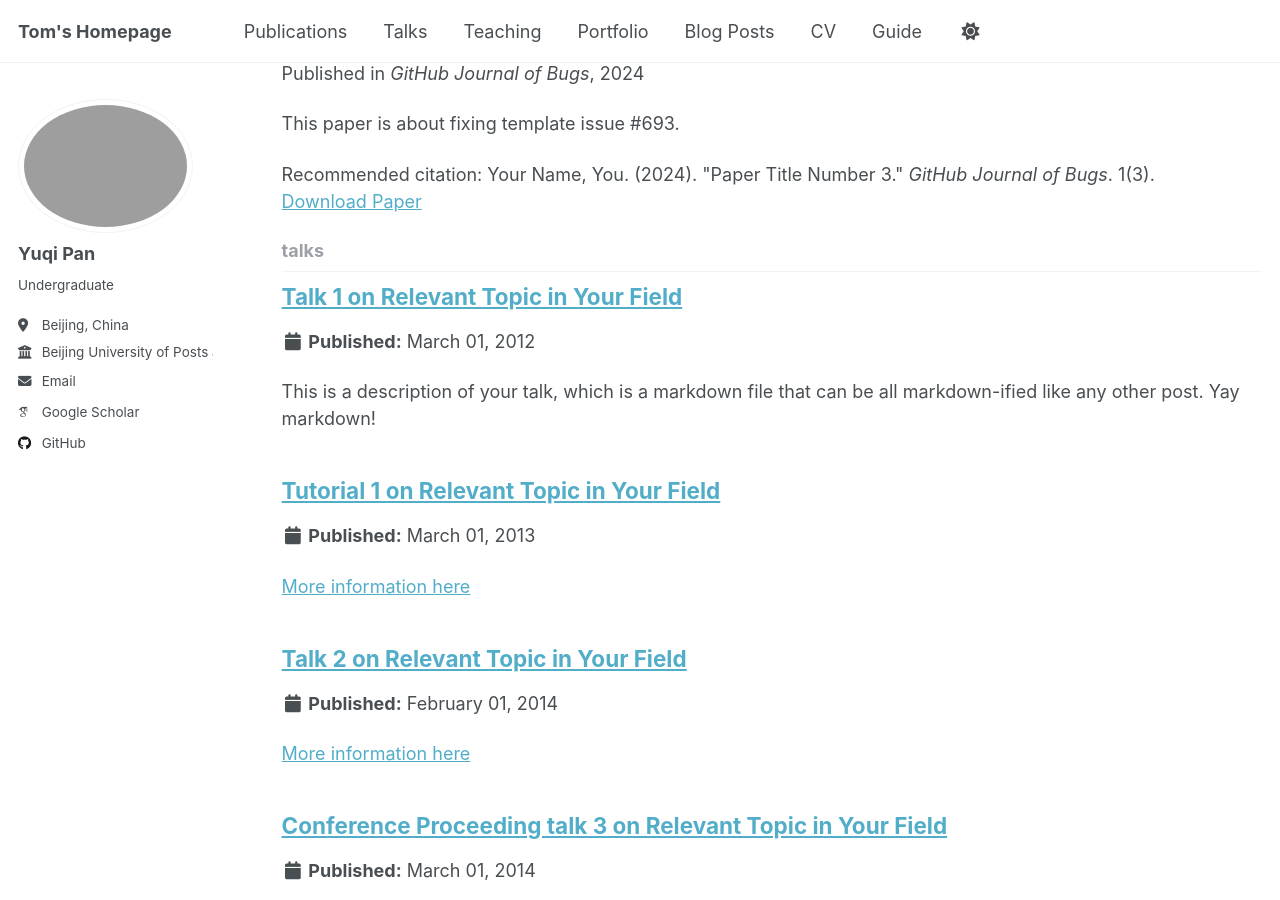
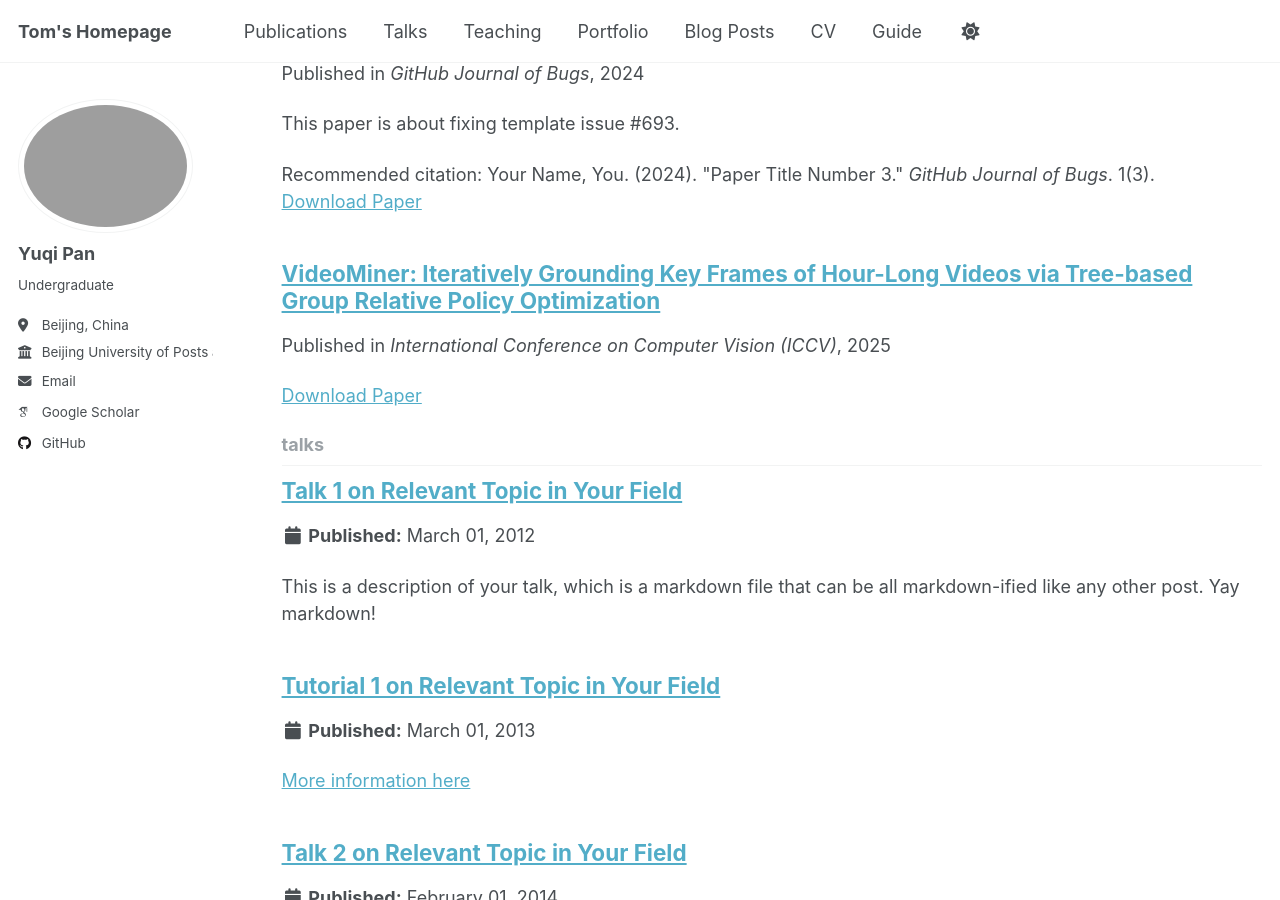
Before and after one commit to kdmessi10/kdmessi10.github.io, a Jekyll site: the page built from _pages/collection-archive.html, in a window 1280 px wide and 900 px high, scrolled down 1873 px. Built offline with Jekyll 4.4.1, drawn with Linux system fonts in a browser that asks for light colours; some web fonts are replaced; a file with an impossible date is left out.

Commit message:
Update 2025_iccv_videominer.md

```diff
--- a/_publications/2025_iccv_videominer.md
+++ b/_publications/2025_iccv_videominer.md
@@ -2,8 +2,8 @@
 title: "VideoMiner: Iteratively Grounding Key Frames of Hour-Long Videos via Tree-based Group Relative Policy Optimization"
 collection: publications
 category: conferences
-permalink: /publication/2023-aaai-action-representation
-date: 2025
+permalink: /publication/2025-iccv-videominer
+date: 2025-06-26
 venue: 'International Conference on Computer Vision (ICCV)'
 authors: 'Xinye Cao, Hongcan Guo, Jiawen Qian, Guoshun Nan, Chao Wang, <strong>Yuqi Pan</strong>, Tianhao Hou, Xiaojuan Wang, Yutong Gao'
 paperurl: 'https://openaccess.thecvf.com/content/ICCV2025/papers/Cao_VideoMiner_Iteratively_Grounding_Key_Frames_of_Hour-Long_Videos_via_Tree-based_ICCV_2025_paper.pdf'
```
